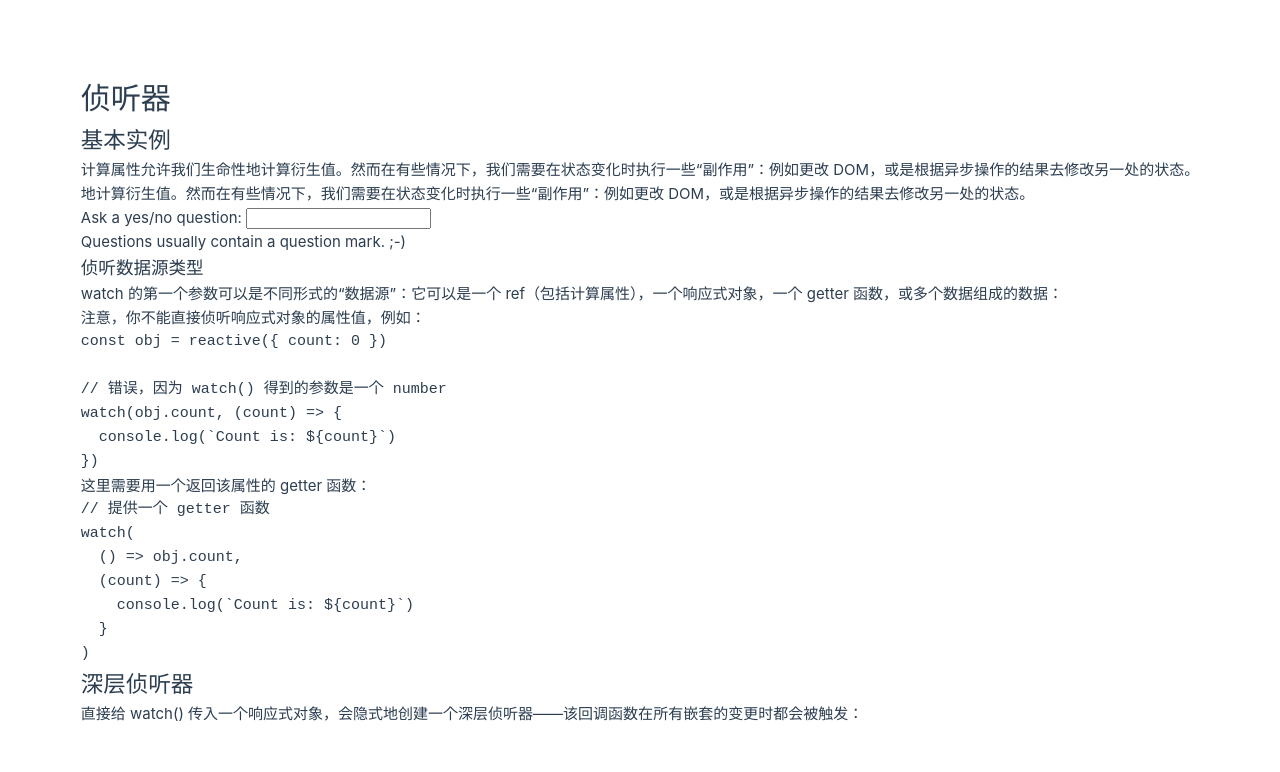
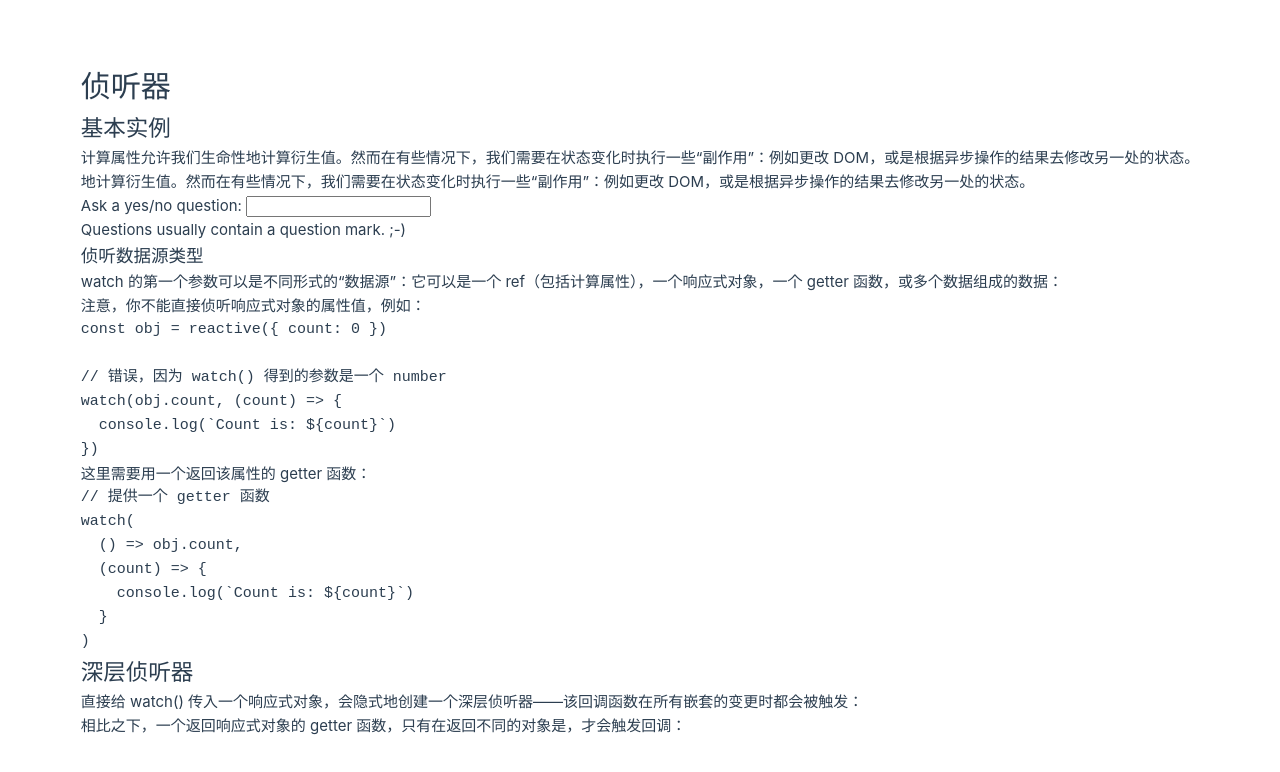
Before and after one commit to ShenlongDev/vue_xx, a Vue app: page / in a window 1280 px wide. Shown: the top 772 px of the page. Built offline with nearby package versions, Linux system fonts and the light colour scheme.

Commit message:
深层侦听器2

```diff
--- a/src/WatchersVue.vue
+++ b/src/WatchersVue.vue
@@ -56,6 +56,13 @@ watch(obj, (newValue, oldValue) => {
 })
 
 obj.count++
+
+watch(
+  () => obj.count,
+  () => {
+    // 仅当 state.someObject 被替换时触发
+  }
+)
 </script>
 
 <template>
@@ -89,4 +96,5 @@ watch(
 
   <h2>深层侦听器</h2>
   <p>直接给 watch() 传入一个响应式对象，会隐式地创建一个深层侦听器——该回调函数在所有嵌套的变更时都会被触发：</p>
+  <p>相比之下，一个返回响应式对象的 getter 函数，只有在返回不同的对象是，才会触发回调：</p>
 </template>
```
